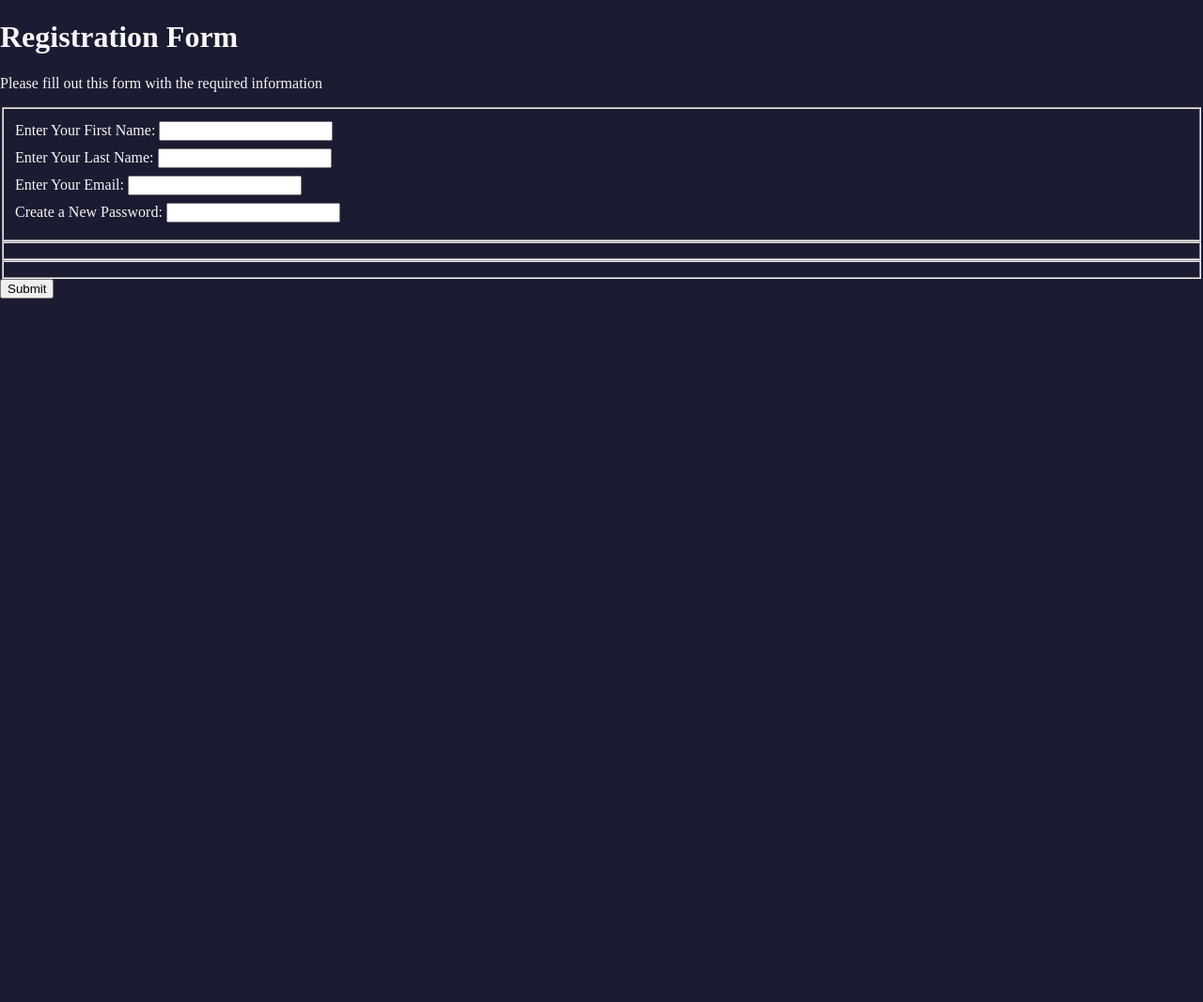
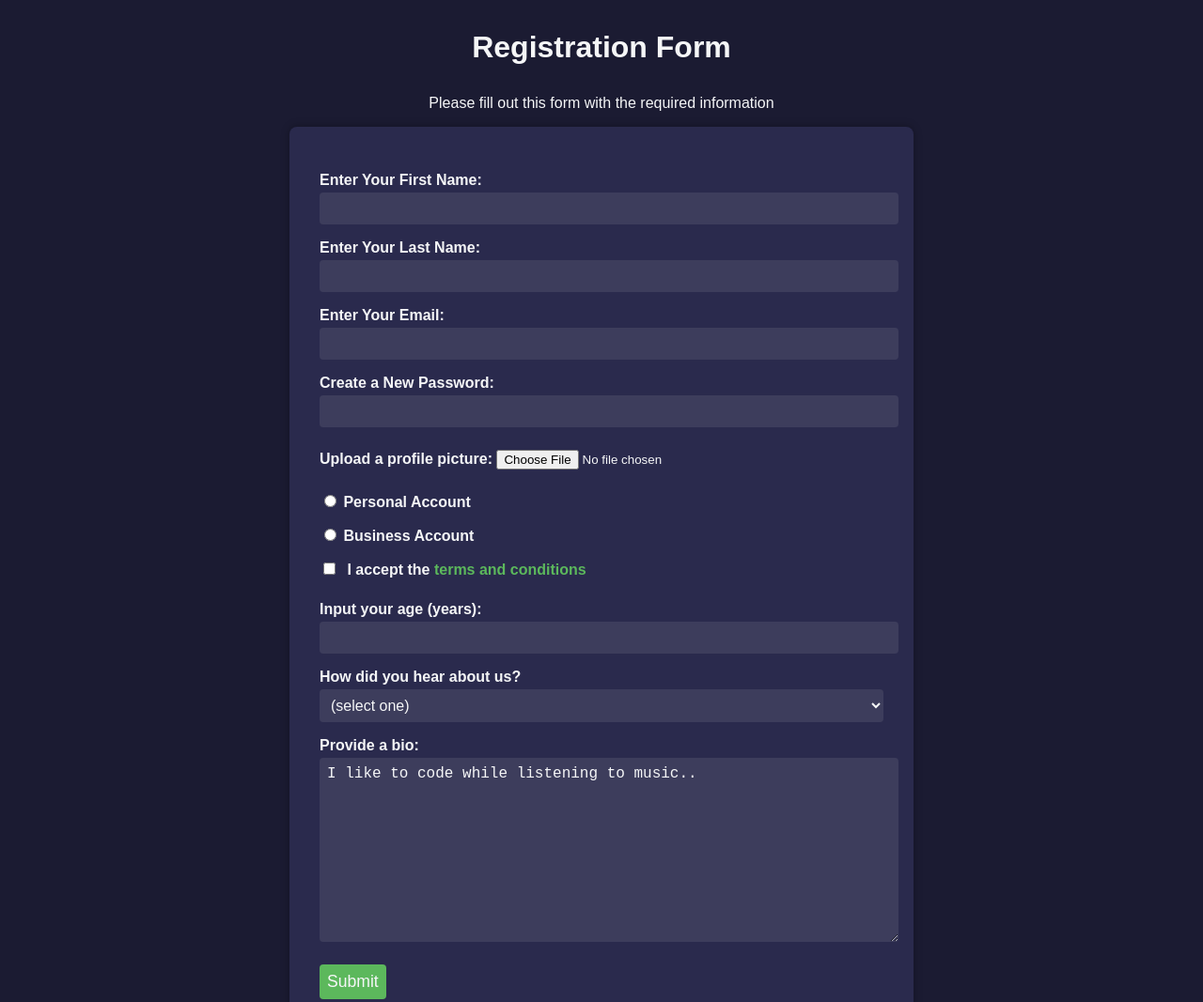
Before and after one commit to HarshitKatheria/Registration-Form, a plain HTML site: page index.html in a window 1280 px wide. Shown: the top 1067 px of the page at 94% size. Before the commit the page ends 821 px from the top, so only its background shows below. Drawn offline with Linux system fonts and the light colour scheme.

Commit message:
Finished the Html and Css part of the registration form

```diff
--- a/index.html
+++ b/index.html
@@ -1,28 +1,49 @@
-
 <!DOCTYPE html>
 <html lang="en">
   <head>
     <meta charset="UTF-8">
-    <meta http-equiv="X-UA-Compatible" content="IE=edge">
-    <meta name="viewport" content="width=device-width, initial-scale=1.0">
-    <title>Document</title>
-    <link rel="stylesheet" href="style.css">
+    <title>Registration Form</title>
+    <link rel="stylesheet" href="style.css" />
   </head>
   <body>
-    <!-- <img src="images/sakura.jpg" alt=""> -->
     <h1>Registration Form</h1>
     <p>Please fill out this form with the required information</p>
-    <form action="https://register-demo.freecodecamp.org" method="post">
+    <form method="post" action='https://register-demo.freecodecamp.org'>
       <fieldset>
-            <label for="first-name">Enter Your First Name: <input type ="text"="first-name" required="Name"/></label>
-            <label for="last-name">Enter Your Last Name: <input type ="text"="last-name" required="last-name"/></label>
-            <label for="email">Enter Your Email: <input type="email"="email" required="Email"/></label>
-            <label for="new-password">Create a New Password: <input type="password"="new-password" required="password" minlength="8"/></label>
+        <label for="first-name">Enter Your First Name: <input id="first-name" type="text" required /></label>
+        <label for="last-name">Enter Your Last Name: <input id="last-name" type="text" required /></label>
+        <label for="email">Enter Your Email: <input id="email" type="email" required /></label>
+        <label for="new-password">Create a New Password: <input id="new-password" type="password" pattern="[a-z0-5]{8,}" required /></label>
+        <label for="profile-picture-input">Upload a profile picture:
+          <input type="file" name="profile-picture" id="profile-picture-input">
+        </label>
+      </fieldset>
+      <fieldset>
+        <label for="personal-account"><input type="radio" name="account-type" id="personal-account"/> Personal Account</label>
+        <label for="business-account"><input type="radio" name="account-type" id="business-account"/> Business Account</label>
+        <label for="terms-and-conditions">
+            <input type="checkbox" required id="terms-and-conditions" />
+            I accept the
+            <a href="https://www.freecodecamp.org/news/terms-of-service/">terms and conditions</a>
+          </label>
+      </fieldset>
+      <fieldset>
+        <label for="age">Input your age (years): <input type="number" name="" id="" min="13" max="120"></label>
+        <label>How did you hear about us?
+            <select name="" id="">
+                <option value="">(select one)</option>
+                <option value="1">freeCodeCamp YouTube Channel</option>
+                <option value="2">freeCodeCamp Forum</option>
+                <option value="3">freeCodeCamp News</option>
+                <option value="4">other</option>
+            </select>
+        </label>
+        <label>Provide a bio:
+            <textarea name="" id="" cols="30" rows="10">I like to code while listening to music..</textarea>
+         </label>
       </fieldset>
 
-        <fieldset></fieldset>
-        <fieldset></fieldset>
-        <input type="submit" value="Submit">
+      <input type="submit" value="Submit"/>
     </form>
   </body>
 </html>
--- a/style.css
+++ b/style.css
@@ -1,15 +1,112 @@
-body{
+/* body{
     width: 100%;
-    background-image: url('sakura.jpg');
-    background-size: cover;
     height: 100vh;
     margin: 0;
     background-color: #1b1b32;
     color: #f5f6f7;
+    font-style: Impact;
 
 }
 
 label{
     display: block;
     margin: 0.5rem 0;
-}
+} */
+
+
+
+
+
+body {
+    width: 100%;
+    height: 100vh;
+    margin: 0;
+    background-color: #1b1b32;;
+    color: #f5f6f7;
+    font-family: sans-serif;
+  }
+
+  h1 {
+    text-align: center;
+    margin: 2rem 0;
+  }
+  p{
+    text-align: center;
+  }
+
+  form {
+    max-width: 600px;
+    margin: 0 auto;
+    padding: 2rem;
+    background-color: #2a2a4d;
+    border-radius: 0.5rem;
+    box-shadow: 0 0 10px rgba(0, 0, 0, 0.3);
+  }
+
+  fieldset {
+    border: none;
+    margin: 0;
+    padding: 0;
+  }
+
+  label {
+    display: block;
+    margin: 1rem 0 0.5rem;
+    font-weight: bold;
+  }
+
+  input[type="text"],
+  input[type="email"],
+  input[type="password"],
+  input[type="number"],
+  select,
+  textarea {
+    display: block;
+    width: 100%;
+    padding: 0.5rem;
+    border-radius: 0.25rem;
+    border: none;
+    background-color: #3d3d5c;
+    color: #f5f6f7;
+    font-size: 1rem;
+    margin-top: 0.25rem;
+  }
+
+  input[type="file"] {
+    margin-top: 0.5rem;
+  }
+
+  input[type="submit"] {
+    margin-top: 1rem;
+    padding: 0.5rem;
+    background-color: #5cb85c;
+    color: #f5f6f7;
+    border-radius: 0.25rem;
+    border: none;
+    cursor: pointer;
+    font-size: 1.1rem;
+    transition: background-color 0.3s ease-in-out;
+  }
+
+  input[type="submit"]:hover {
+    background-color: #449d44;
+  }
+
+  input[type="checkbox"] {
+    margin-right: 0.5rem;
+  }
+
+  a {
+    color: #5cb85c;
+    text-decoration: none;
+  }
+
+  a:hover {
+    text-decoration: underline;
+  }
+
+  .error-message {
+    color: #f44336;
+    margin-top: 0.25rem;
+    font-size: 0.9rem;
+  }
```
Lines whose indentation alone changed are shown as unchanged.
